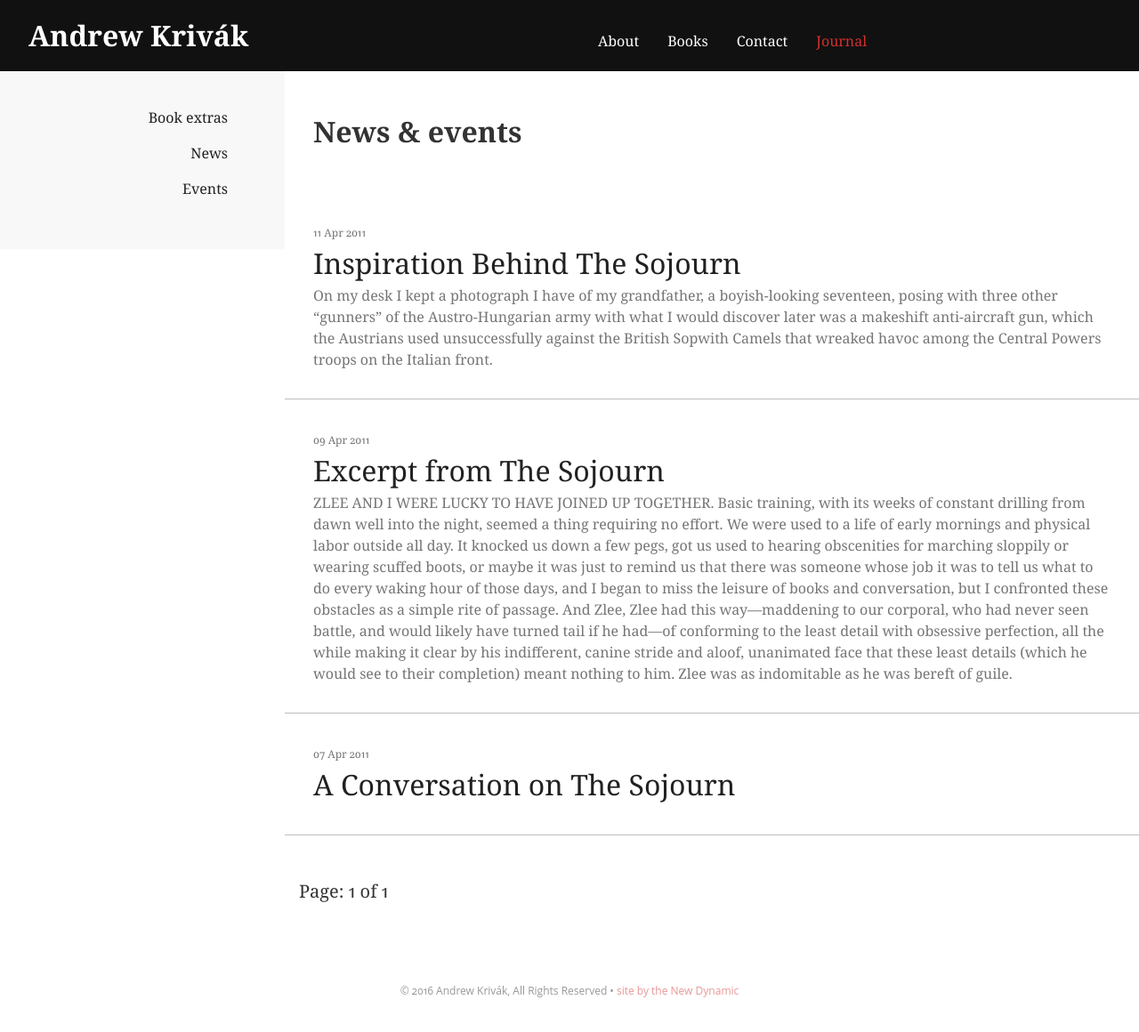
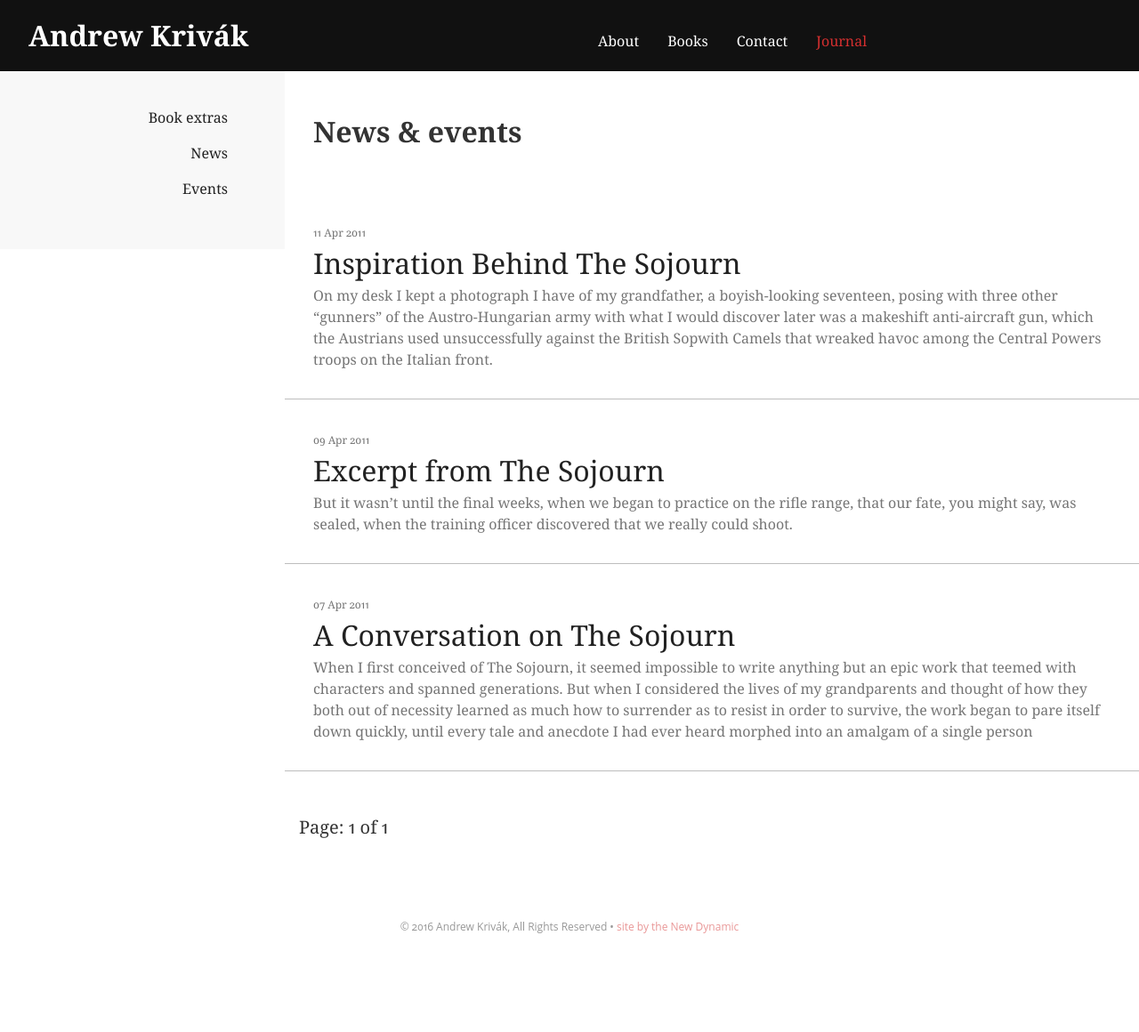
Before and after one commit to theNewDynamic/andrewkrivak.com--archive, a Jekyll site: the page built from journal/index.html, in a window 1280 px wide and 1163 px high. Shown: the top 1160 px of the window at 89% size. Built offline with Jekyll 4.4.1, drawn with Linux system fonts in a browser that asks for light colours; the list of posts is cut into pages by our own code.

Commit message:
copy tweaks

```diff
--- a/_posts/2011-04-07-a-conversation-on-the-sojourn.md
+++ b/_posts/2011-04-07-a-conversation-on-the-sojourn.md
@@ -1,6 +1,7 @@
 ---
 title: A Conversation on The Sojourn
 categories: book-extras
+excerpt: 'When I first conceived of _The Sojourn_, it seemed impossible to write anything but an epic work that teemed with characters and spanned generations. But when I considered the lives of my grandparents and thought of how they both out of necessity learned as much how to surrender as to resist in order to survive, the work began to pare itself down quickly, until every tale and anecdote I had ever heard morphed into an amalgam of a single person'
 ---
 ![A Conversation on The Sojourn](/uploads/WWI.Grandfather.Aus-Hun.jpg)
 
--- a/_posts/2011-04-09-excerpt-from-the-sojourn.md
+++ b/_posts/2011-04-09-excerpt-from-the-sojourn.md
@@ -1,6 +1,7 @@
 ---
 title: Excerpt from The Sojourn
 categories: book-extras
+excerpt: "But it wasn’t until the final weeks, when we began to practice on the rifle range, that our fate, you might say, was sealed, when the training officer discovered that we really could shoot."
 ---
 ZLEE AND I WERE LUCKY TO HAVE JOINED UP TOGETHER. Basic training, with its weeks of constant drilling from dawn well into the night, seemed a thing requiring no effort. We were used to a life of early mornings and physical labor outside all day. It knocked us down a few pegs, got us used to hearing obscenities for marching sloppily or wearing scuffed boots, or maybe it was just to remind us that there was someone whose job it was to tell us what to do every waking hour of those days, and I began to miss the leisure of books and conversation, but I confronted these obstacles as a simple rite of passage. And Zlee, Zlee had this way—maddening to our corporal, who had never seen battle, and would likely have turned tail if he had—of conforming to the least detail with obsessive perfection, all the while making it clear by his indifferent, canine stride and aloof, unanimated face that these least details (which he would see to their completion) meant nothing to him. Zlee was as indomitable as he was bereft of guile.
 
```
